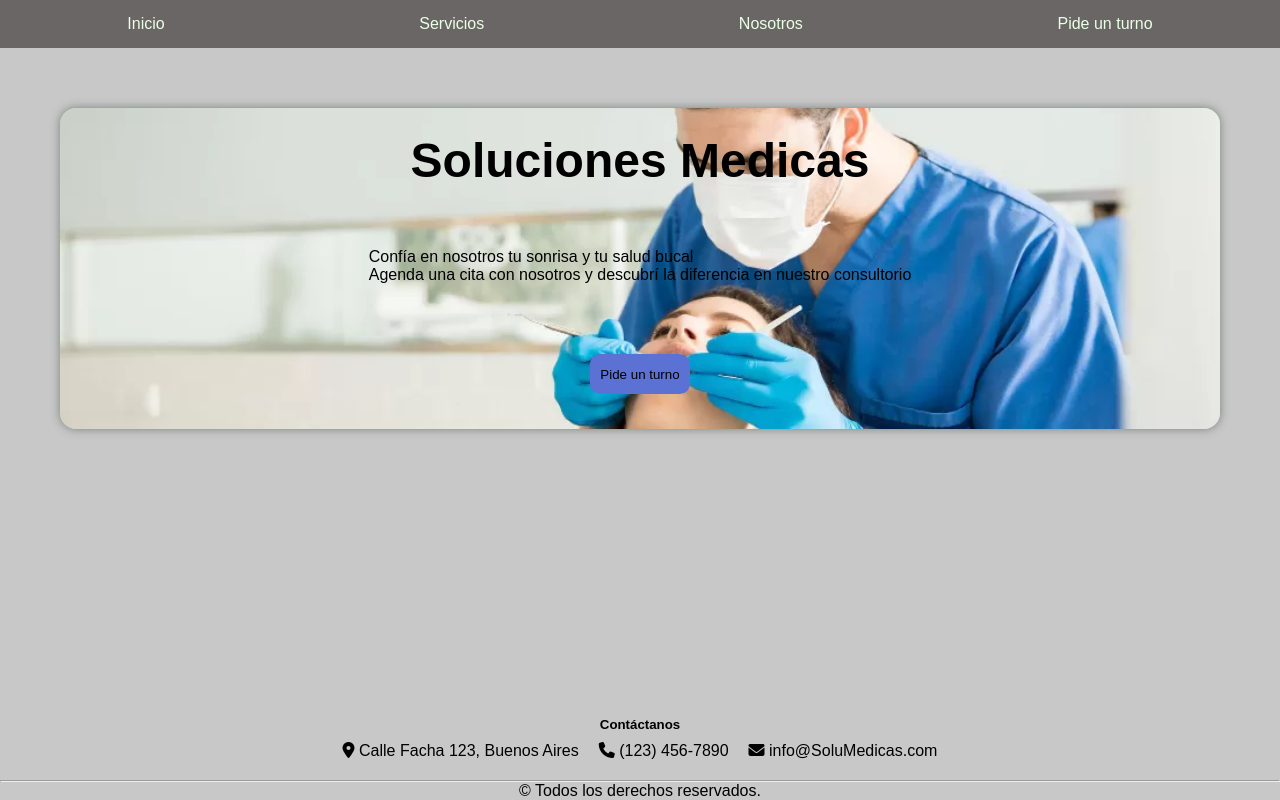
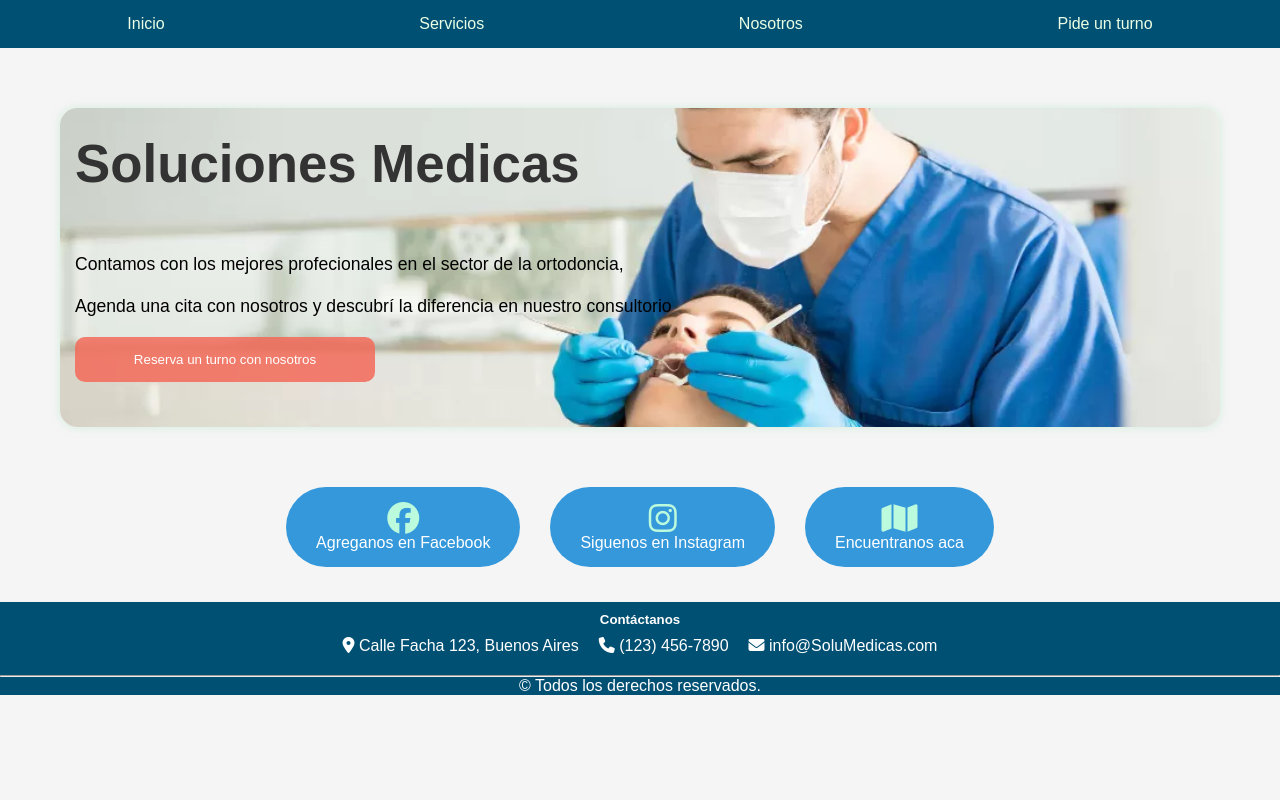
Before and after one commit to mg64xp/integrarTec, a plain HTML site: page index.html in a window 1280 px wide. Drawn offline with Linux system fonts and the light colour scheme.

Commit message:
ajuste de paleta de colores en index y turno

```diff
--- a/index.html
+++ b/index.html
@@ -26,11 +26,27 @@
         <div class="container">
             <h1 class="tittle">Soluciones Medicas</h1>
             <div>
-                <p>Confía en nosotros tu sonrisa y tu salud bucal</p>
-                <span>Agenda una cita con nosotros y descubrí la diferencia en nuestro consultorio</span>
+                <p>Contamos con los mejores profecionales en el sector de la ortodoncia, <br>
+                <br>Agenda una cita con nosotros y descubrí la diferencia en nuestro consultorio</p>
+                <button class="btn"> <a href="pages/turno.html">Reserva un turno con nosotros</a> </button>
             </div>
-            <button class="btn"> <a
-                    href="contacto.html">Pide un turno</a> </button>
+        </div>
+
+        <div class="contactos">
+            <a href="https://www.facebook.com/tuPagina" target="_blank" rel="noopener noreferrer">
+                <i class="fa-brands fa-facebook fa-2x"></i>
+                <span class="visually-hidden">Agreganos en Facebook</span>
+            </a>
+            <a href="https://www.instagram.com/tuPagina" target="_blank" rel="noopener noreferrer">
+                <i class="fa-brands fa-instagram fa-2x"></i>
+                <span class="visually-hidden">Siguenos en Instagram</span>
+            </a>
+            <a href="https://www.googlemaps.com/tuPagina" target="_blank" rel="noopener noreferrer">
+                <i class="fa-solid fa-map fa-2x"></i>
+                <span class="visually-hidden">Encuentranos aca</span>
+            </a>
+
+
         </div>
     </main>
 
@@ -38,7 +54,7 @@
         <div class="container-footer">
             <div class="info-footer">
                 <h5>Contáctanos</h5>
-                    <ul >
+                <ul>
                     <li><i class="fa fa-map-marker"></i> Calle Facha 123, Buenos Aires</li>
                     <li><i class="fa fa-phone"></i> (123) 456-7890</li>
                     <li><i class="fa fa-envelope"></i> info@SoluMedicas.com</li>
--- a/scripts/turn.js
+++ b/scripts/turn.js
@@ -1,4 +1,8 @@
+function deleteLocalStore(){
+    localStorage.clear();
+    window.location.reload();
 
+}
 // Función para manejar el almacenamiento en LocalStorage
 function manejarFechaTurno() {
     const fechaInput = document.getElementById('fecha');
--- a/styles/style.css
+++ b/styles/style.css
@@ -5,11 +5,12 @@
 
 }
 body {
-  background-color:rgb(200, 200, 200);
+  background-color:#F5F5F5 ;
   font-family: Arial, sans-serif;
   position: relative;
   min-height: 100vh;
 }
+
 ul {
   text-decoration: none;
   display: flex;
@@ -37,6 +38,7 @@ ul {
 .tittle{
   font-size: 3em;
   text-align: center;
+  color: #333333;
 }
 .span-container{
   background-color:rgba(0, 0, 0, 0.388);
@@ -46,34 +48,42 @@ ul {
 }
 .container {
 
+  display: flex;
   flex-direction: column;
-  display: flex;
-  justify-content: center;
-  align-items: center;
+
+  align-items: flex-start;
   background-image: url("./../assets/fondo-span.png");
   background-size: cover; /* Ajusta la imagen para cubrir toda el área */
   background-repeat: no-repeat;
   background-position: center center;
   border-radius: 1em;
-  box-shadow: 0 0 10px rgba(39, 60, 47, 0.5);
+  box-shadow: 0 0 10px rgba(173, 232, 196, 0.5);
   margin: 60px;
   gap: 60px;
-  padding: 25px 0;
+  padding: 25px 15px;
+  font-size: 1.1rem;
+}
+.container > div{
+  display: flex;
+  flex-direction: column;
 
 }
 .btn {
-  width: 100px;
-  height: 40px;
+  padding: 15px 15px;
+  margin: 20px 0;
+  max-width: 300px;
   border: none;
   border-radius: 10px;
-  background-color: rgb(91, 113, 211);
+  background-color: #f46959d6;
   cursor: pointer;
-  margin: 10px;
+  color:white;
+
+
 }
 footer{
-  position: absolute;
-  bottom: 0;
+  color: white ;
   width: 100%;
+  background-color:#005073;
 }
 .info-footer{
   text-align: center;
@@ -85,13 +95,13 @@ footer{
 }
 .btn > a {
   text-decoration: none;
-  color: rgb(0, 0, 0);
+  color: white;
 }
 
 
 #nav-bar {
   overflow: hidden;
-  background-color:rgba(66, 60, 60, 0.695);
+  background-color:#005073;
 }
 
 #nav-bar ul {
@@ -148,3 +158,25 @@ footer{
       display: flex;
   }
 }
+.contactos > a{
+  text-decoration: none;
+  color: rgb(255, 255, 255);
+
+  display: flex;
+  justify-content: center;
+  flex-direction: column;
+  align-items: center;
+  padding:  15px 30px ;
+  background-color:#3498DB;
+  margin: 0 15px;
+  border-radius: 100px;
+ }
+.contactos{
+  display: flex;
+  justify-content: center;
+  margin: 35px 0;
+
+}
+.contactos i{
+  color:#bbfadd;
+}
```
Also changed, not shown: pages/servicios.html (+1 -1 lines), pages/turno.html (+4 -0 lines), styles/turn.css (+18 -1 lines). Lines whose indentation alone changed are shown as unchanged.
